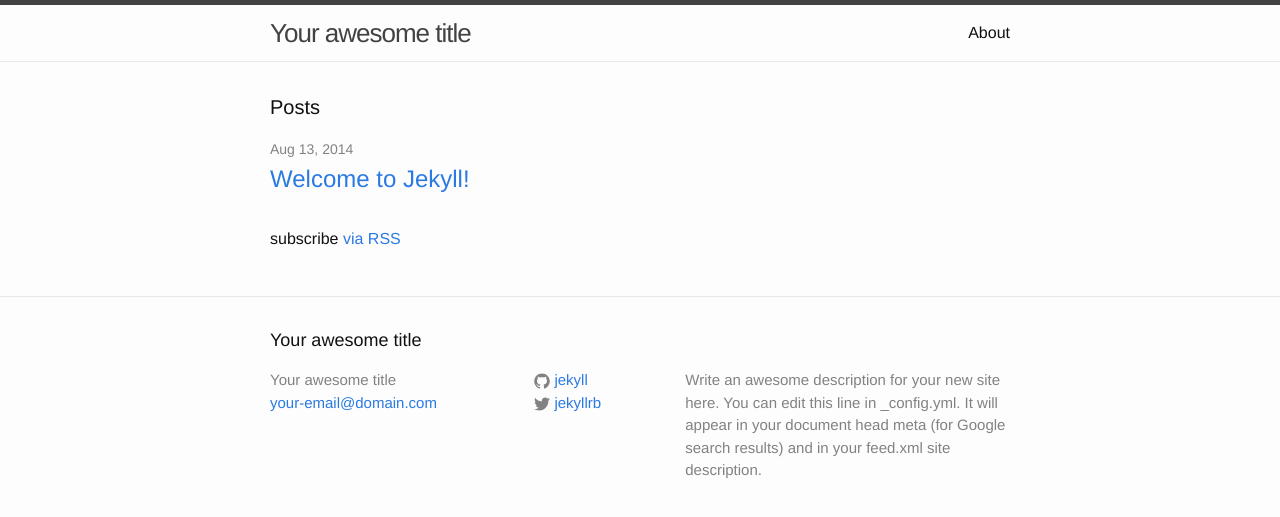
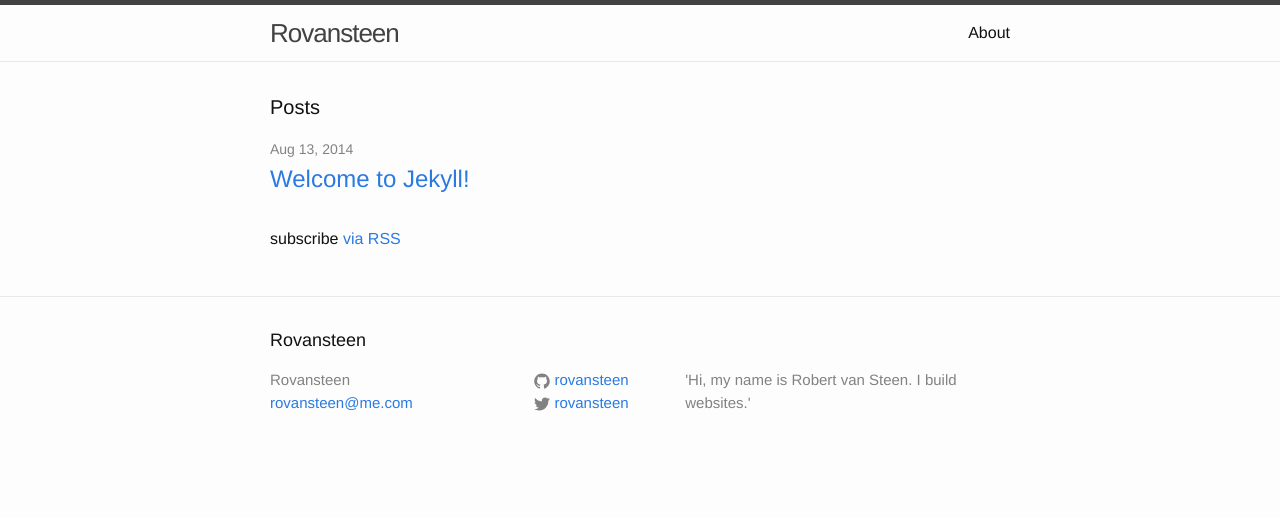
Before and after one commit to rovansteen/rovansteen.com, a Jekyll site: the page built from index.html, in a window 1280 px wide. Shown: the top 517 px of the page. Built offline with Jekyll 4.4.1, drawn with Linux system fonts in a browser that asks for light colours.

Commit message:
Added some details to the configuration and excluded back end specific files

```diff
--- a/_config.yml
+++ b/_config.yml
@@ -1,16 +1,13 @@
 # Site settings
-title: Your awesome title
-email: your-email@domain.com
-description: > # this means to ignore newlines until "baseurl:"
-  Write an awesome description for your new site here. You can edit this
-  line in _config.yml. It will appear in your document head meta (for
-  Google search results) and in your feed.xml site description.
-baseurl: "" # the subpath of your site, e.g. /blog/
-url: "http://yourdomain.com" # the base hostname & protocol for your site
-twitter_username: jekyllrb
-github_username:  jekyll
+title: Rovansteen
+email: rovansteen@me.com
+description: >
+    'Hi, my name is Robert van Steen. I build websites.'
+baseurl: ''
+url: 'beta.rovansteen.com' # the base hostname & protocol for your site
+twitter_username: rovansteen
+github_username:  rovansteen
 
 # Build settings
 markdown: kramdown
-
-exclude: ["vendor"]
+exclude: ['vendor', 'README.md', 'Gemfile', 'Gemfile.lock']
```
